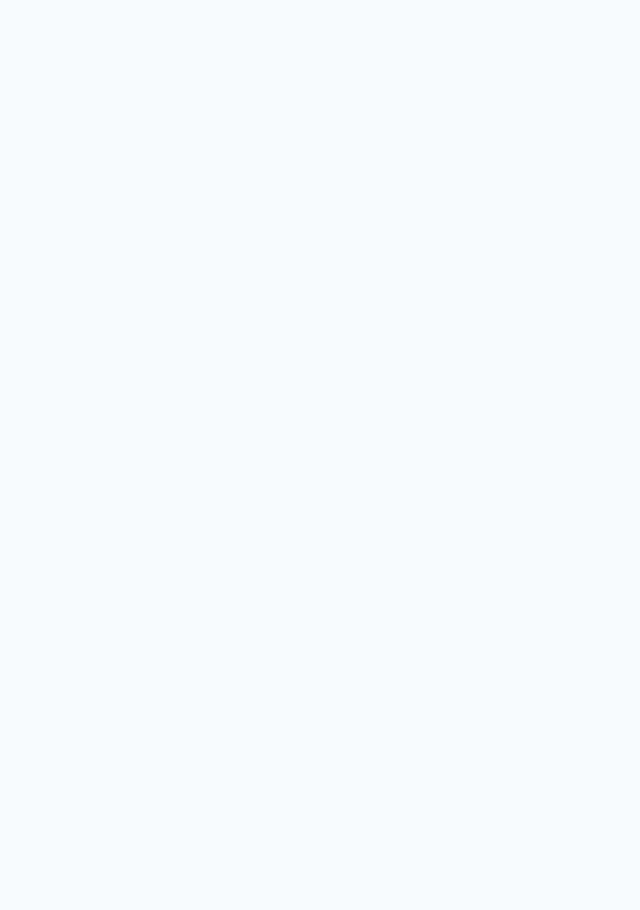
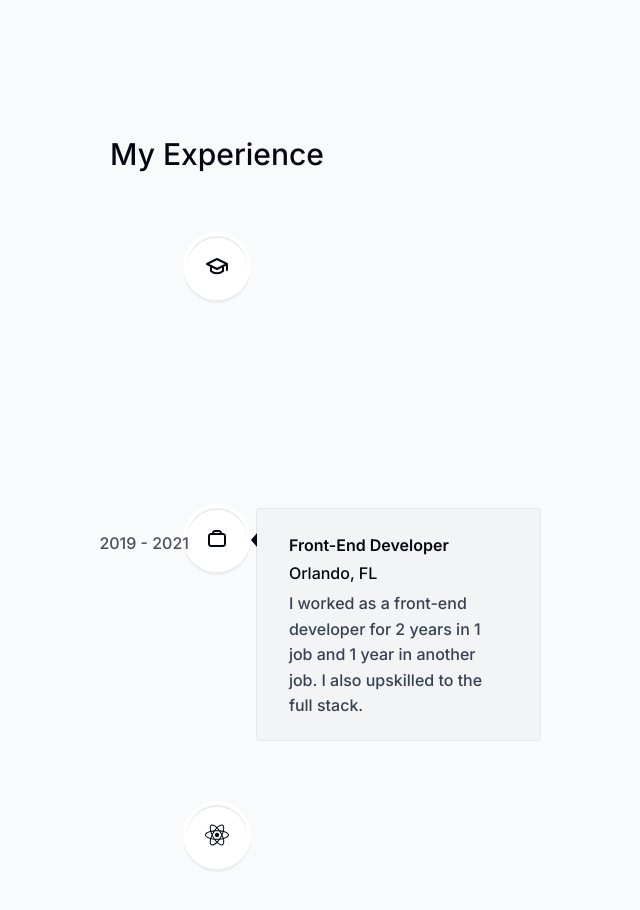
Before and after one commit to Rajat6697/portfolio-next-typescript-framermotion-tailwind, a Next.js app: page / in a window 1280 px wide. Shown: the part 2840-3750 px from the top of the page, without its empty margins (423-1063 px from the left). Built offline with nearby package versions, Linux system fonts and the light colour scheme.

Commit message:
experience section final

```diff
--- a/app/page.tsx
+++ b/app/page.tsx
@@ -1,4 +1,6 @@
+"use client";
 import About from '@/components/about'
+import Experience from '@/components/experience'
 import Intro from '@/components/intro'
 import Projects from '@/components/projects'
 import SectionDivider from '@/components/section-divider'
@@ -13,6 +15,7 @@ export default function Home() {
       <About />
       <Projects/>
       <Skills/>
+      <Experience/>
     </main>
   )
 }
--- a/components/experience.tsx
+++ b/components/experience.tsx
@@ -1,33 +1,51 @@
-import React from 'react'
-import SectionHeading from './section-heading'
-import {VerticalTimeline, VerticalTimelineElement} from 'react-vertical-timeline-component';
-import 'react-vertical-timeline-component/style.min.css';
-import { experiencesData } from '@/lib/data';
+import React from "react";
+import SectionHeading from "./section-heading";
+import {
+  VerticalTimeline,
+  VerticalTimelineElement,
+} from "react-vertical-timeline-component";
+import "react-vertical-timeline-component/style.min.css";
+import { experiencesData } from "@/lib/data";
 
-type Props = {}
+type Props = {};
 
 const Experience = (props: Props) => {
   return (
     <section
-    id="experience"
-    >
-      <SectionHeading>
-        My Experience
-      </SectionHeading>
+    className="mb-28 max-w-[45rem] text-center leading-8 sm:mb-40 scroll-mt-28"
 
-      <VerticalTimeline>
-        {
-          experiencesData.map((experience, index) =>(
-            <React.Fragment key={index}>
-              <VerticalTimelineElement>
-
-              </VerticalTimelineElement>
-            </React.Fragment>
-          ))
-        }
+    id="experience">
+      <SectionHeading>My Experience</SectionHeading>
+      <VerticalTimeline lineColor="">
+        {experiencesData.map((item, index) => (
+          <React.Fragment key={index}>
+            <VerticalTimelineElement
+            contentStyle={{
+              background : "#f3f4f6",
+              boxShadow : "none",
+              border : "1px solid rgba(0,0,0, 0.05)",
+              textAlign: "left",
+              padding : "1.3rem 2rem"
+            }}
+            contentArrowStyle={{
+              borderRight : "0.4rem solid"
+            }}
+            date={item.date}
+            icon={item.icon}
+            iconStyle={{
+              background : "white",
+              fontSize : "1.5rem",
+            }}
+            >
+              <h3 className="font-semibold capitalize">{item.title}</h3>
+              <p className="font-normal !mt-0">{item.location}</p>
+              <p className="!mt-1 font-normal text-gray-700">{item.description}</p>
+            </VerticalTimelineElement>
+          </React.Fragment>
+        ))}
       </VerticalTimeline>
     </section>
-  )
-}
+  );
+};
 
-export default Experience
+export default Experience;
```
